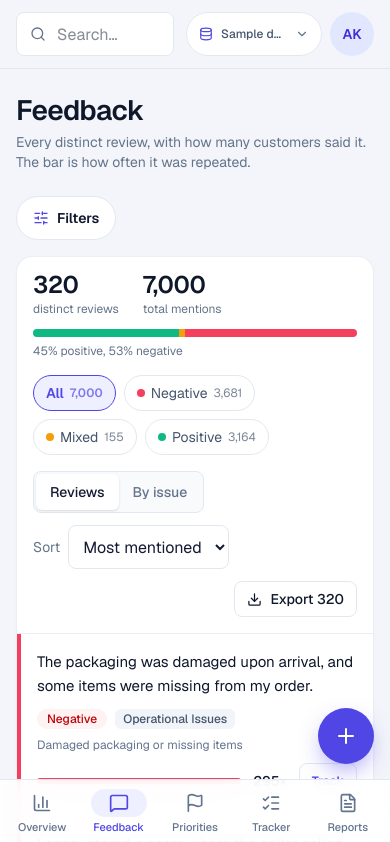
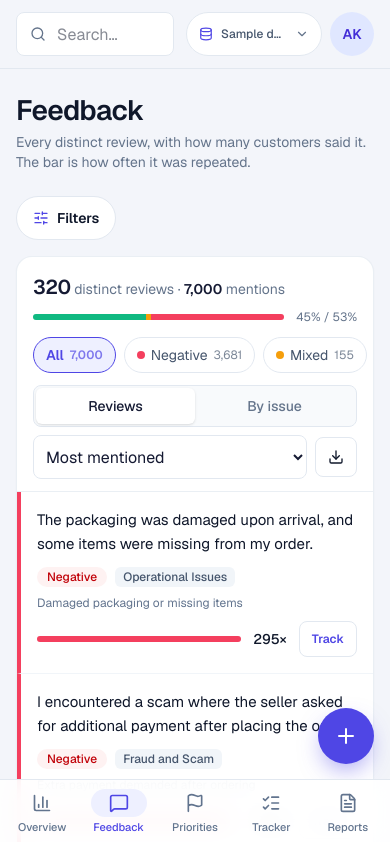
Before and after one commit to AbhishekKumarCode/insightflow, a Next.js app: page /feedback in a window 390 px wide. Shown: the top 842 px of the page. Built offline with nearby package versions, Linux system fonts and the light colour scheme.

Commit message:
Reports: Download menu toolbar and sheet-based Customize on phones/tablets; Feedback: tighter toolbar (summary line, chip row, view/sort/export); phone toolbar fits at 320px; tests
Co-Authored-By: Claude Sonnet 5.5 <noreply@anthropic.com>

```diff
--- a/scripts/phone.mjs
+++ b/scripts/phone.mjs
@@ -79,9 +79,25 @@ ok("status menu moves a card on a phone", (await p.locator("section[data-col='In
 
 // Reports: options start collapsed so the preview comes first.
 await go("reports");
-ok("report options start collapsed", !(await p.getByLabel("Note for readers").isVisible()));
-await p.getByRole("button", { name: /^Customize/ }).click();
-ok("report options expand on tap", await p.getByLabel("Note for readers").isVisible());
+const custom = p.getByRole("button", { name: /^Customize report/ });
+ok("report options are one button that shows the current settings", (await custom.innerText()).includes("Top 5") && !(await p.getByLabel("Note for readers").isVisible()));
+await custom.click();
+await p.waitForTimeout(500);
+const cs = p.locator("dialog[open]");
+const cb = await cs.boundingBox();
+ok("report options open in a bottom sheet", !!cb && Math.abs(cb.y + cb.height - 844) < 3);
+await cs.getByLabel("Priorities to include").selectOption("3");
+await cs.getByRole("button", { name: "Done" }).click();
+await p.waitForTimeout(400);
+ok("the button reflects the new settings", (await custom.innerText()).includes("Top 3"));
+
+// Feedback toolbar: the view toggle has its own row; sort and export share the next one, and the sort menu shows its full text.
+await go("feedback");
+const midY = async (loc) => { const x = await loc.boundingBox(); return Math.round(x.y + x.height / 2); };
+const [yView, ySort, yExport] = [await midY(p.getByRole("tab", { name: "Reviews" })), await midY(p.getByLabel("Sort reviews")), await midY(p.getByRole("button", { name: /^Export/ }))];
+ok("sort and export share a row below the view toggle", Math.abs(ySort - yExport) <= 2 && ySort > yView + 20);
+ok("the sort menu is wide enough to read", (await p.getByLabel("Sort reviews").evaluate((sel) => { const c = document.createElement("canvas").getContext("2d"); const cs = getComputedStyle(sel); c.font = `${cs.fontSize} ${cs.fontFamily}`; return c.measureText(sel.options[sel.selectedIndex].text).width + parseFloat(cs.paddingLeft) + 28 <= sel.getBoundingClientRect().width; })));
+ok("sentiment chips are one swipeable row", await p.getByRole("group", { name: "Show only" }).evaluate((e) => e.scrollWidth > e.clientWidth || e.getBoundingClientRect().height < 60));
 
 // Header: search, session chip and avatar are one height and share a center line.
 await go("overview");
--- a/src/app/feedback/page.tsx
+++ b/src/app/feedback/page.tsx
@@ -60,37 +60,35 @@ export default function Feedback() {
       <FilterBar />
 
       <Card className="!p-0 overflow-hidden">
-        {/* Summary and controls */}
-        <div className="space-y-4 border-b border-slate-200/70 px-4 py-4 md:px-5">
-          <div className="flex flex-wrap items-center gap-x-6 gap-y-3">
-            <div><p className="font-display text-2xl font-semibold tabular-nums leading-none">{fmt(rows.length)}</p><p className="mt-1 text-xs text-muted">distinct reviews</p></div>
-            <div><p className="font-display text-2xl font-semibold tabular-nums leading-none">{fmt(total)}</p><p className="mt-1 text-xs text-muted">total mentions</p></div>
-            <div className="min-w-40 flex-1 md:max-w-xs">
-              <div className="flex h-2 overflow-hidden rounded-full bg-slate-100" role="img" aria-label={`${pct(mix.positive, total)}% positive, ${pct(mix.negative, total)}% negative`}>
+        {/* Summary and controls: one line of numbers, one row of chips, one row of options */}
+        <div className="border-b border-slate-200/70 px-4 pb-3 pt-4 md:px-5">
+          <div className="flex flex-wrap items-center justify-between gap-x-6 gap-y-2">
+            <p className="text-sm text-muted"><b className="font-display text-xl font-semibold tabular-nums text-ink">{fmt(rows.length)}</b> distinct reviews <span aria-hidden>·</span> <b className="font-semibold tabular-nums text-ink">{fmt(total)}</b> mentions</p>
+            <div className="flex w-full items-center gap-3 sm:w-72">
+              <div className="flex h-1.5 flex-1 overflow-hidden rounded-full bg-slate-100" role="img" aria-label={`${pct(mix.positive, total)}% positive, ${pct(mix.negative, total)}% negative`}>
                 {(["positive", "neutral", "negative"] as const).map((k) => <div key={k} style={{ width: `${pct(mix[k], total)}%`, background: STRIPE[k] }} />)}
               </div>
-              <p className="mt-1.5 text-xs text-muted">{pct(mix.positive, total)}% positive, {pct(mix.negative, total)}% negative</p>
+              <span className="shrink-0 text-xs tabular-nums text-muted">{pct(mix.positive, total)}% / {pct(mix.negative, total)}%</span>
             </div>
           </div>
 
-          <div className="flex flex-wrap items-center gap-2" role="group" aria-label="Sentiment">
+          <div className="snap-row -mx-4 mt-3 flex items-center gap-2 overflow-x-auto px-4 md:mx-0 md:px-0" role="group" aria-label="Show only">
             {SENTIMENTS.map(([k, label]) => (
               <button key={k} onClick={() => { setFilters({ sentiment: k }); setPage(0); }} aria-pressed={filters.sentiment === k}
-                className={`inline-flex min-h-9 items-center gap-1.5 rounded-full border px-3 text-sm transition ${filters.sentiment === k ? "border-brand bg-brand-soft font-semibold text-brand" : "border-line bg-white text-slate-600 hover:bg-slate-50"}`}>
+                className={`inline-flex min-h-9 shrink-0 items-center gap-1.5 rounded-full border px-3 text-sm transition ${filters.sentiment === k ? "border-brand bg-brand-soft font-semibold text-brand" : "border-line bg-white text-slate-600 hover:bg-slate-50"}`}>
                 {k !== "all" && <i className="size-2 rounded-full" style={{ background: STRIPE[k] }} />}{label}<span className="tabular-nums text-xs opacity-70">{fmt(counts[k])}</span>
               </button>))}
             {filters.q.trim() && (
-              <button onClick={() => setFilters({ q: "" })} aria-label={`Clear search ${filters.q}`} className="inline-flex min-h-9 items-center gap-1.5 rounded-full bg-amber-50 px-3 text-sm text-amber-800 hover:bg-amber-100">Search: {filters.q}<X size={14} /></button>)}
+              <button onClick={() => setFilters({ q: "" })} aria-label={`Clear search ${filters.q}`} className="inline-flex min-h-9 shrink-0 items-center gap-1.5 rounded-full bg-amber-50 px-3 text-sm text-amber-800 hover:bg-amber-100">Search: {filters.q}<X size={14} /></button>)}
           </div>
 
-          <div className="flex flex-wrap items-center gap-3">
-            <div className="inline-flex rounded-lg border border-line bg-slate-50 p-0.5 text-sm" role="tablist" aria-label="View">
+          <div className="mt-3 flex flex-wrap items-center gap-2">
+            <div className="flex w-full shrink-0 rounded-lg border border-line bg-slate-50 p-0.5 text-sm sm:inline-flex sm:w-auto" role="tablist" aria-label="View">
               {([["reviews", "Reviews"], ["issues", "By issue"]] as const).map(([v, label]) => (
-                <button key={v} role="tab" aria-selected={view === v} onClick={() => setView(v)} className={`min-h-9 rounded-md px-3.5 font-medium transition ${view === v ? "bg-white text-ink shadow-sm" : "text-muted hover:text-ink"}`}>{label}</button>))}
+                <button key={v} role="tab" aria-selected={view === v} onClick={() => setView(v)} className={`min-h-9 flex-1 rounded-md px-3 font-medium transition sm:flex-none ${view === v ? "bg-white text-ink shadow-sm" : "text-muted hover:text-ink"}`}>{label}</button>))}
             </div>
-            <label className="flex items-center gap-2 text-sm text-muted">Sort
-              <select value={sort} onChange={(e) => { setSort(e.target.value as Sort); setPage(0); }} className="min-h-9 rounded-lg border border-slate-200 bg-white px-2.5 text-ink"><option value="count">Most mentioned</option><option value="negative">Negative first</option><option value="text">A to Z</option></select></label>
-            <button onClick={exportRows} disabled={!rows.length} className={`${btn} ml-auto min-h-9 !py-1.5`}><Download size={15} />Export {fmt(rows.length)}</button>
+            <select aria-label="Sort reviews" value={sort} onChange={(e) => { setSort(e.target.value as Sort); setPage(0); }} className="h-10 min-w-0 flex-1 rounded-lg border border-slate-200 bg-white pl-2 text-sm text-ink sm:max-w-48 sm:flex-none"><option value="count">Most mentioned</option><option value="negative">Negative first</option><option value="text">A to Z</option></select>
+            <button onClick={exportRows} disabled={!rows.length} aria-label={`Export ${fmt(rows.length)} reviews`} title="Export these reviews as CSV" className={`${btn} ml-auto h-10 shrink-0 !px-3`}><Download size={16} /><span className="hidden sm:inline">Export {fmt(rows.length)}</span></button>
           </div>
         </div>
 
--- a/src/components/shell.tsx
+++ b/src/components/shell.tsx
@@ -1,9 +1,10 @@
 "use client";
 import Link from "next/link";
 import { usePathname, useRouter } from "next/navigation";
-import { useEffect, useMemo, useRef, useState } from "react";
+import { useEffect, useMemo, useState } from "react";
 import { BarChart3, MessageSquare, Flag, ListChecks, FileText, Search, Database, FilePlus2, Plus, MoreHorizontal, ChevronDown, Check } from "lucide-react";
 import { useApp, type Session } from "@/lib/store";
+import { useDismiss } from "@/lib/use-dismiss";
 import { DATA, DEFAULT_FILTERS, summarize, fmt } from "@/lib/data";
 import { ImportDialog } from "./import-dialog";
 
@@ -24,19 +25,6 @@ function Mark() {
       <rect x="20.5" y="6" width="4.5" height="19" rx="1.5" fill="#fff" />
     </svg>
   );
-}
-
-/** Close a popover on outside click or Escape. */
-function useDismiss(open: boolean, close: () => void) {
-  const ref = useRef<HTMLDivElement>(null);
-  useEffect(() => {
-    if (!open) return;
-    const off = (e: MouseEvent) => { if (!ref.current?.contains(e.target as Node)) close(); };
-    const esc = (e: KeyboardEvent) => e.key === "Escape" && close();
-    document.addEventListener("mousedown", off); document.addEventListener("keydown", esc);
-    return () => { document.removeEventListener("mousedown", off); document.removeEventListener("keydown", esc); };
-  }, [open, close]);
-  return ref;
 }
 
 function sessionCount(s: Session) { return (s.kind === "sample" ? DATA.totals.rows : 0) + s.extra.reduce((a, r) => a + r.count, 0); }
--- /dev/null
+++ b/src/lib/use-dismiss.ts
@@ -0,0 +1,14 @@
+import { useEffect, useRef } from "react";
+
+/** Close a popover on outside click or Escape. Attach the returned ref to the popover's wrapper. */
+export function useDismiss(open: boolean, close: () => void) {
+  const ref = useRef<HTMLDivElement>(null);
+  useEffect(() => {
+    if (!open) return;
+    const off = (e: MouseEvent) => { if (!ref.current?.contains(e.target as Node)) close(); };
+    const esc = (e: KeyboardEvent) => e.key === "Escape" && close();
+    document.addEventListener("mousedown", off); document.addEventListener("keydown", esc);
+    return () => { document.removeEventListener("mousedown", off); document.removeEventListener("keydown", esc); };
+  }, [open, close]);
+  return ref;
+}
```
Also changed, not shown: scripts/smoke.mjs (+8 -3 lines), src/app/reports/page.tsx (+49 -17 lines).
